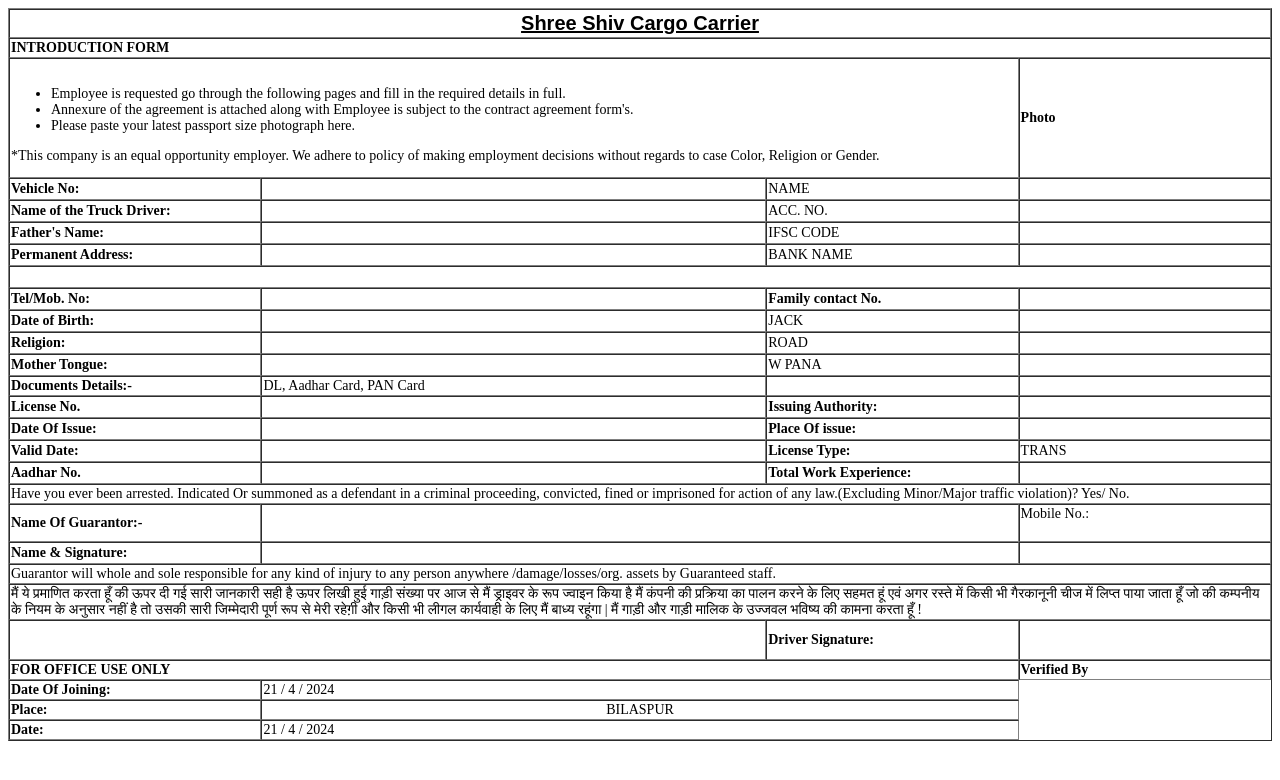
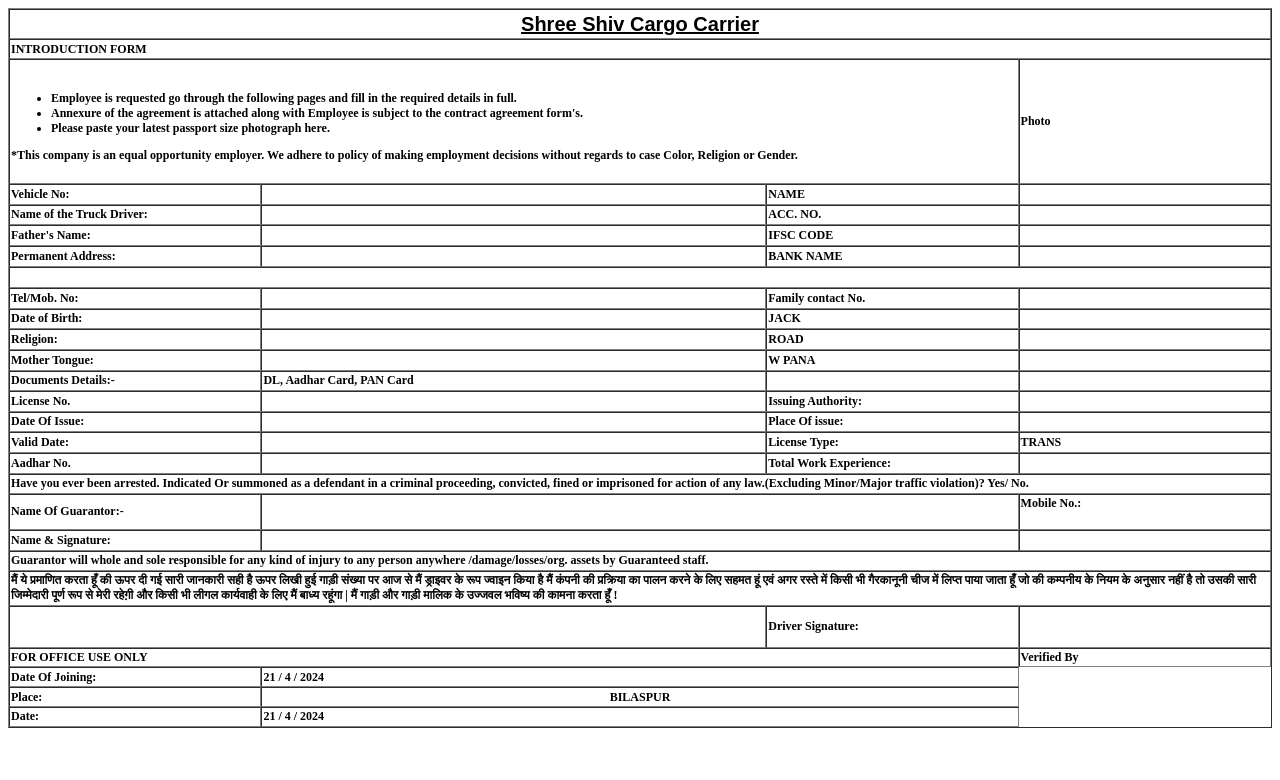
Before and after one commit to pythi1/story, a plain HTML site: page index.html in a window 1280 px wide. Drawn offline with Linux system fonts and the light colour scheme.

Commit message:
bold font in table

```diff
--- a/style.css
+++ b/style.css
@@ -11,9 +11,10 @@
 table {
     width: 100%;
     height: 90vh;
-    font-size: 14px;
+    font-size: 12px;
     margin-left: auto;
     margin-right: auto;
+    font-weight: 600;
 
 }
 
@@ -33,7 +34,7 @@
 input , textarea {
     border: none;
     width: 95%;
-    font-size: 14px;
+    font-size: 12px;
     font-weight: 600;
 }
 
```
